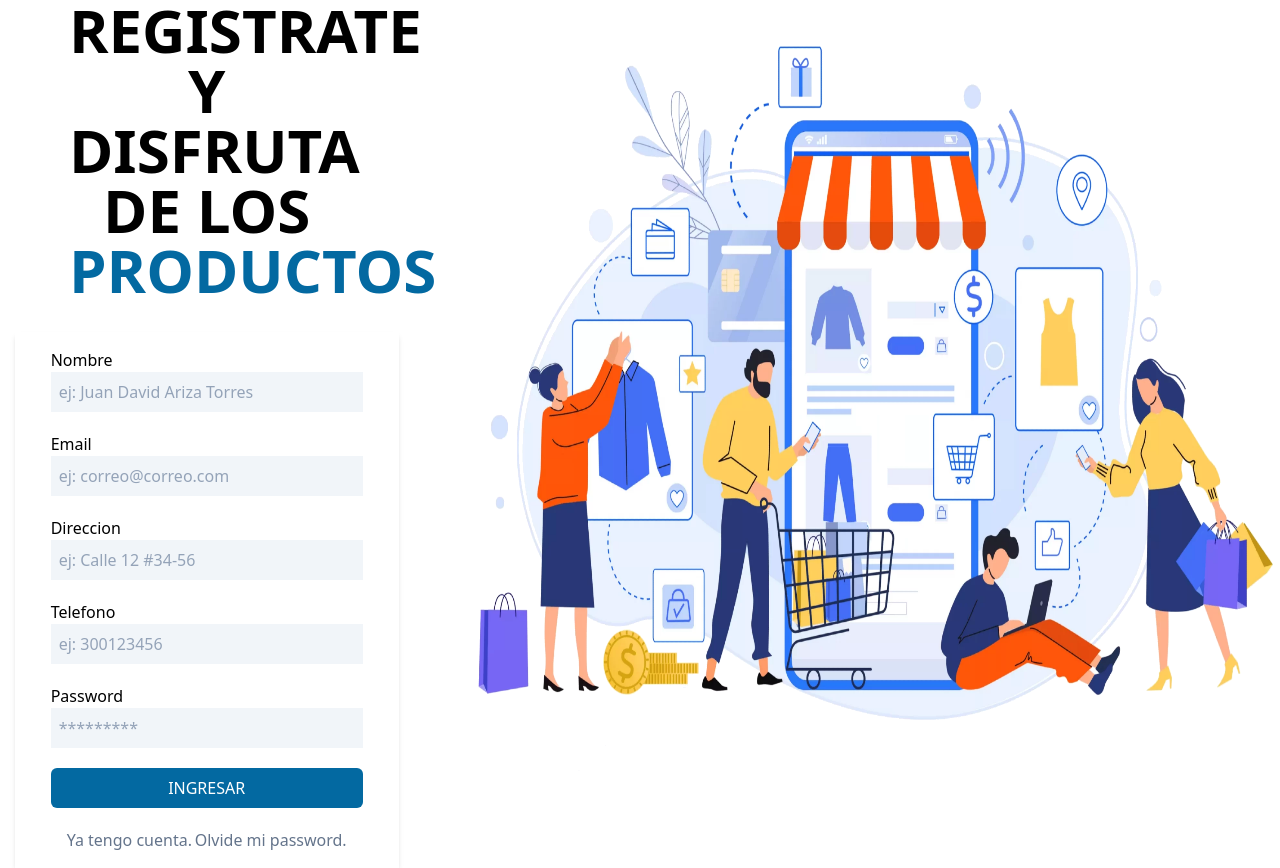
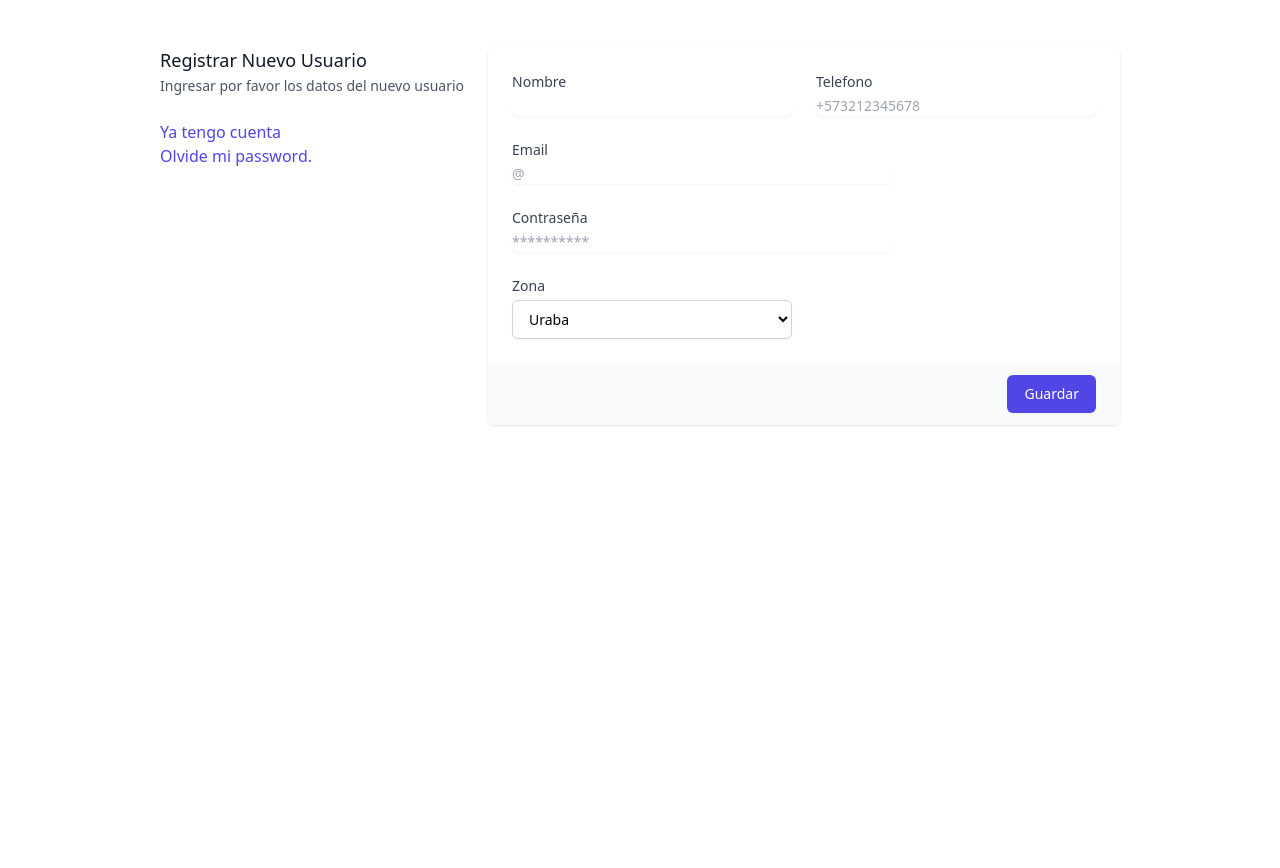
Before and after one commit to x4v13r100/frontend-Practice, a React (Vite) app: page /registro in a window 1280 px wide. After the commit the page ends 800 px from the top, so only its background shows below. Built offline with nearby package versions, Linux system fonts and the light colour scheme.

Commit message:
Create-Page-Registro

```diff
--- a/src/pages/usuario/Registro.jsx
+++ b/src/pages/usuario/Registro.jsx
@@ -1,42 +1,141 @@
 import React from 'react'
 import { Link } from 'react-router-dom'
-import imagenRegistro from '../../assets/imagen-registro.png'
-import cajaCarton from '../../assets/caja-de-carton.png'
 
 const Registro = () => {
     return (
-        <div className='flex w-full'>
-            <div className='flex flex-col justify-center items-center lg:w-2/4 mr-10 md:flex-row '>
-                <img src={cajaCarton} alt="imagen" className='relative w-0 md:w-1/2 lg:w-0 sm:w-0' />
-                <div>
-                    <h1 className='font-bold text-6xl uppercase text-center md:w-2/3 mx-auto'>Registrate y disfruta de los <span className='text-sky-700'>productos</span></h1><form className='p-4 mx-auto w-96 sm:px-9 mt-8 shadow-md'>
-                        <div className='mb-5'>
-                            <label htmlFor="nombre" className='font-medium'>Nombre</label>
-                            <input type="text" id="nombre" className='block placeholder-slate-400 p-2 w-full bg-slate-100' placeholder='ej: Juan David Ariza Torres' /></div>
-                        <div className='mb-5'>
-                            <label htmlFor="email" className='font-medium'>Email</label>
-                            <input type="email" id="email" className='block placeholder-slate-400 p-2 w-full bg-slate-100' placeholder='ej: correo@correo.com' /></div>
-                        <div className='mb-5'>
-                            <label htmlFor="direccion" className='font-medium'>Direccion</label>
-                            <input type="text" id="direccion" className='block placeholder-slate-400 p-2 w-full bg-slate-100' placeholder='ej: Calle 12 #34-56' /></div>
-                        <div className='mb-5'>
-                            <label htmlFor="telefono" className='font-medium'>Telefono</label>
-                            <input type="number" id="telefono" className='block placeholder-slate-400 p-2 w-full bg-slate-100' placeholder='ej: 300123456' /></div>
-                        <div className='mb-5'>
-                            <label htmlFor="password" className='font-medium'>Password</label>
-                            <input type="password" id="password" className='block placeholder-slate-400 p-2 w-full bg-slate-100' placeholder='*********' /></div>
-                        <input type="submit" value="Ingresar" className='uppercase bg-sky-700 text-white p-2 rounded-md w-full' />
-                        <div className='flex justify-between px-4 mt-5 text-slate-500 '>
-                            <Link to="/" className=''>Ya tengo cuenta.</Link>
-                            <Link to="/olvide-password">Olvide mi password.</Link>
+
+        <>
+            <div className="flex min-h-full items-center justify-center py-12 px-4 sm:px-6 lg:px-8">
+                <div className="hidden sm:block" aria-hidden="true">
+                    <div className="py-5">
+                        <div className="border-t border-gray-200" />
+                    </div>
+                </div>
+
+                <div className="mt-10 sm:mt-0">
+                    <div className="md:grid md:grid-cols-3 md:gap-6">
+                        <div className="md:col-span-1">
+                            <div className="px-4 sm:px-0">
+                                <h3 className="text-lg font-medium leading-6 text-gray-900">Registrar Nuevo Usuario</h3>
+                                <p className="mt-1 text-sm text-gray-600">Ingresar por favor los datos del nuevo usuario</p>
+                                <br/>
+                                <Link to="/" className='font-medium text-indigo-600 hover:text-indigo-500'>Ya tengo cuenta</Link>
+                                <br/>
+                                <Link to="/olvide-password" className="font-medium text-indigo-600 hover:text-indigo-500">Olvide mi password.</Link>
+                            </div>
                         </div>
-                    </form>
+                        <div className="mt-5 md:col-span-2 md:mt-0">
+                            <form >
+                                <div className="overflow-hidden shadow sm:rounded-md">
+                                    <div className="bg-white px-4 py-5 sm:p-6">
+                                        <div className="grid grid-cols-6 gap-6">
+                                            <div className="col-span-6 sm:col-span-3">
+
+                                                <label htmlFor="nombre" className="block text-sm font-medium text-gray-700">
+                                                    Nombre
+                                                </label>
+                                                <input
+                                                    type="text"
+                                                    name="nombre"
+                                                    id="nombre"
+                                                    autoComplete="given-name"
+                                                    className="mt-1 block w-full rounded-md border-gray-300 shadow-sm focus:border-indigo-500 focus:ring-indigo-500 sm:text-sm"
+                                                // placeholder="eje. Elvin Javier"
+                                                />
+                                            </div>
+
+                                            <div className="col-span-6 sm:col-span-3">
+                                                <label htmlFor="telefono" className="block text-sm font-medium text-gray-700">
+                                                    Telefono
+                                                </label>
+                                                <input
+                                                    type="number"
+                                                    name="telefono"
+                                                    id="telefono"
+                                                    autoComplete="family-name"
+                                                    className="mt-1 block w-full rounded-md border-gray-300 shadow-sm focus:border-indigo-500 focus:ring-indigo-500 sm:text-sm"
+                                                    placeholder="+573212345678"
+                                                />
+                                            </div>
+
+                                            <div className="col-span-6 sm:col-span-4">
+                                                <label htmlFor="email" className="block text-sm font-medium text-gray-700">
+                                                    Email
+                                                </label>
+                                                <input
+                                                    type="text"
+                                                    name="email"
+                                                    id="email"
+                                                    autoComplete="email"
+                                                    className="mt-1 block w-full rounded-md border-gray-300 shadow-sm focus:border-indigo-500 focus:ring-indigo-500 sm:text-sm"
+                                                    placeholder="@"
+                                                />
+                                            </div>
+                                            <div className="col-span-6 sm:col-span-4">
+                                                <label htmlFor="password" className="block text-sm font-medium text-gray-700">
+                                                    Contraseña
+                                                </label>
+                                                <input
+                                                    type="password"
+                                                    name="password"
+                                                    id="password"
+                                                    autoComplete="password"
+                                                    className="mt-1 block w-full rounded-md border-gray-300 shadow-sm focus:border-indigo-500 focus:ring-indigo-500 sm:text-sm"
+                                                    placeholder="**********"
+                                                />
+                                            </div>
+
+                                            <div className="col-span-6 sm:col-span-3">
+                                                <label htmlFor="direccion" className="block text-sm font-medium text-gray-700">
+                                                    Zona
+                                                </label>
+                                                <select
+                                                    id="direccion"
+                                                    name="direccion"
+                                                    autoComplete="country-name"
+                                                    className="mt-1 block w-full rounded-md border border-gray-300 bg-white py-2 px-3 shadow-sm focus:border-indigo-500 focus:outline-none focus:ring-indigo-500 sm:text-sm"
+                                                >
+                                                    <option>Uraba</option>
+                                                    <option>Santa Marta</option>
+                                                    <option>Llanos Orientales</option>
+                                                    <option>Internacional</option>
+                                                </select>
+                                            </div>
+
+
+
+                                        </div>
+                                    </div>
+                                    <div className="bg-gray-50 px-4 py-3 text-right sm:px-6">
+                                        <button
+                                            type="submit" value="Ingresar"
+                                            className="inline-flex justify-center rounded-md border border-transparent bg-indigo-600 py-2 px-4 text-sm font-medium text-white shadow-sm hover:bg-indigo-700 focus:outline-none focus:ring-2 focus:ring-indigo-500 focus:ring-offset-2"
+                                        >
+                                            Guardar
+                                        </button>
+                                    </div>
+                                    <div>
+
+
+                                    </div>
+                                </div>
+                            </form>
+                        </div>
+                    </div>
+                </div>
+
+                <div className="hidden sm:block" aria-hidden="true">
+                    <div className="py-5">
+                        <div className="border-t border-gray-200" />
+                    </div>
                 </div>
             </div>
-            <div className='h-full w-0 lg:w-full'>
-                <img src={imagenRegistro} alt="imagen login" className='h-screen w-screen' />
-            </div>
-        </div>
+
+
+
+
+        </>
     )
 }
+
 export default Registro
```
Also changed, not shown: public/Registro.jsx (added, +43 -0 lines).
